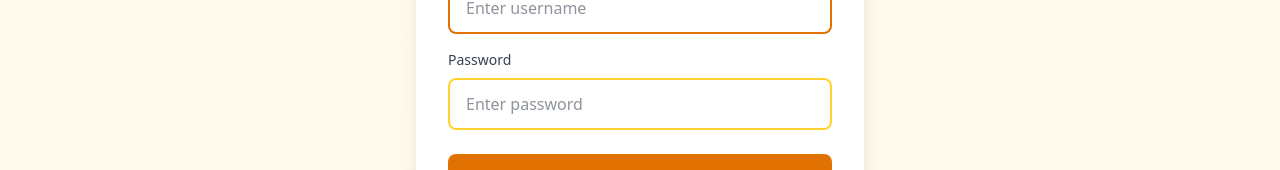
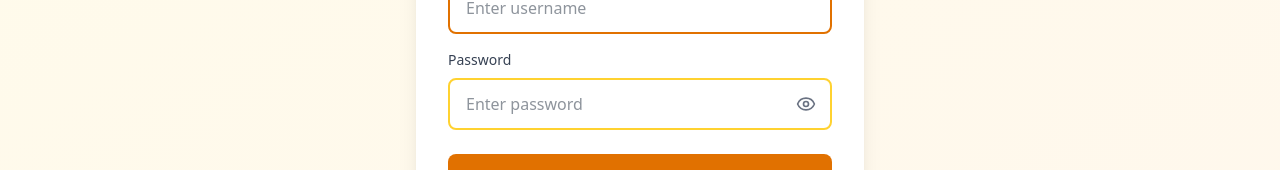
Before and after one commit to Fattylee/peace-bake, a Next.js app: page /sales in a window 1280 px wide. Shown: the part 298-468 px from the top of the page. Built offline with nearby package versions, Linux system fonts and the light colour scheme.

Commit message:
feat: add password visibility toggle to login form

```diff
--- a/app/sales/page.tsx
+++ b/app/sales/page.tsx
@@ -8,13 +8,14 @@ import SalesHistory from "./components/SalesHistory";
 import SalesCharts from "./components/SalesCharts";
 import Header from "@/app/components/Header";
 import Footer from "@/app/components/Footer";
-import { LogOut } from "lucide-react";
+import { LogOut, Eye, EyeOff } from "lucide-react";
 
 export default function SalesDashboard() {
   const [authenticated, setAuthenticated] = useState(false);
   const [userRole, setUserRole] = useState<UserRole | null>(null);
   const [username, setUsername] = useState("");
   const [password, setPassword] = useState("");
+  const [showPassword, setShowPassword] = useState(false);
   const [authToken, setAuthToken] = useState<string | null>(null);
   const [sales, setSales] = useState<SalesRecord[]>([]);
   const [loading, setLoading] = useState(false);
@@ -222,14 +223,29 @@ export default function SalesDashboard() {
               <label className="block text-sm font-medium text-gray-700 dark:text-gray-300 mb-2">
                 Password
               </label>
+              <div className="relative mb-6">
                 <input
-                type="password"
+                  type={showPassword ? "text" : "password"}
                   value={password}
                   onChange={(e) => setPassword(e.target.value)}
                   placeholder="Enter password"
-                className="w-full border-2 border-amber-300 dark:border-amber-600 rounded-lg px-4 py-3 mb-6 dark:bg-slate-700 dark:text-gray-100 focus:outline-none focus:border-amber-600"
+                  className="w-full border-2 border-amber-300 dark:border-amber-600 rounded-lg px-4 py-3 pr-12 dark:bg-slate-700 dark:text-gray-100 focus:outline-none focus:border-amber-600"
                   disabled={loading}
                 />
+                <button
+                  type="button"
+                  onClick={() => setShowPassword(!showPassword)}
+                  className="absolute right-4 top-1/2 -translate-y-1/2 text-gray-500 hover:text-gray-700 dark:text-gray-400 dark:hover:text-gray-200 transition"
+                  aria-label={showPassword ? "Hide password" : "Show password"}
+                  disabled={loading}
+                >
+                  {showPassword ? (
+                    <EyeOff size={20} />
+                  ) : (
+                    <Eye size={20} />
+                  )}
+                </button>
+              </div>
 
               {loginError && (
                 <div className="mb-4 p-3 bg-red-50 dark:bg-red-900 border-l-4 border-red-500 rounded">
```
Lines whose indentation alone changed are shown as unchanged.
